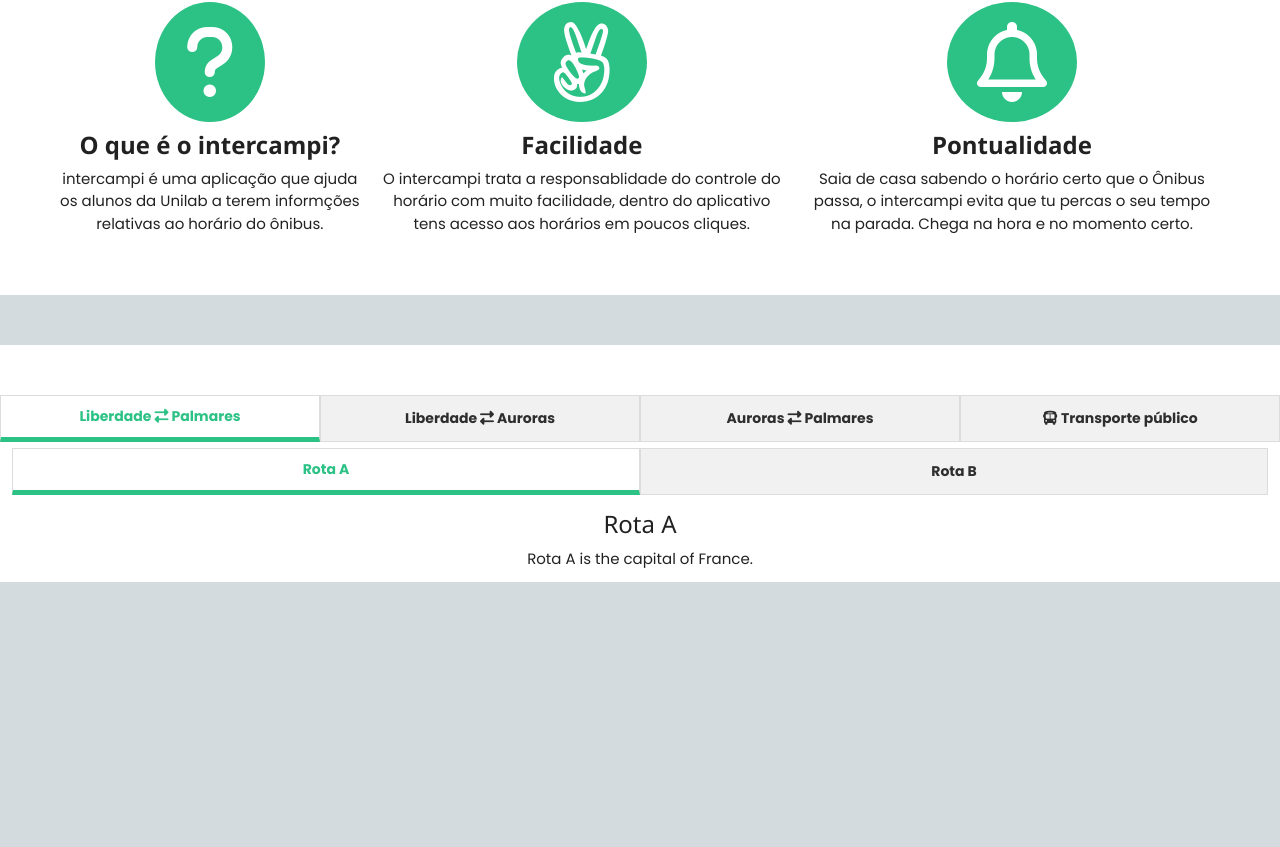
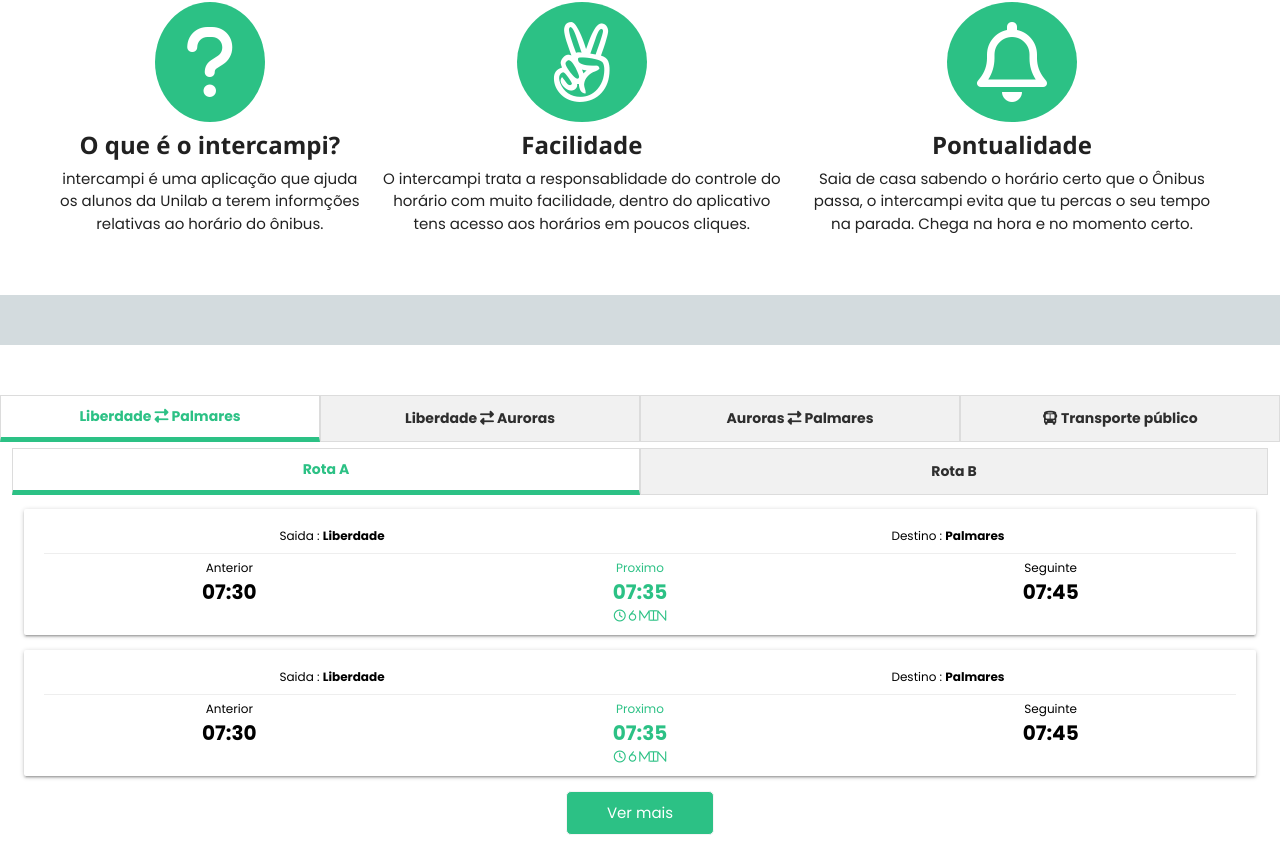
Before and after one commit to luteroelavoco/intercampiapp, a React (Create React App) app: page / in a window 1280 px wide. Shown: the part 718-1565 px from the top of the page. Before the commit the page ends 1300 px from the top, so only its background shows below. Built offline with nearby package versions, Linux system fonts and the light colour scheme.

Commit message:
Parte de Rotas Terminada

```diff
--- /dev/null
+++ b/src/components/CardTime/index.css
@@ -0,0 +1,37 @@
+.card{
+    text-align: center;
+    color: black;
+    padding: 10px 0 10px 0px;
+  }
+
+  .card hr{
+    margin-top: 8px;
+    margin-left: 20px;
+    margin-right: 20px;
+  }
+  .card .top{
+    margin: 0;
+    padding: 8px 0 0 0;
+    display: grid;
+    grid-template-columns: 1fr 1fr;
+  }
+
+  .card .top span{
+    font-weight: bold;
+  }
+
+  .card .bottom{
+    margin-top: -15px;
+    padding: 0;
+    display: grid;
+    grid-template-columns: 4fr 4fr 4fr ;
+  }
+
+  .card .bottom span{
+    font-size: 20px;
+    font-weight: bold;
+  }
+
+  .card .bottom .actual{
+    color: #2CC185;
+  }
--- /dev/null
+++ b/src/components/CardTime/index.js
@@ -0,0 +1,19 @@
+import React from 'react';
+import "./index.css";
+
+export default function CardTime(actual) {
+    return (
+        <div className="card" >
+            <div className="top">
+                <label style={{ color: 'black' }}> Saida : <span>Liberdade</span> </label>
+                <label style={{ color: 'black' }}> Destino : <span>Palmares</span> </label>
+            </div>
+            <hr />
+            <div className="bottom">
+                <label style={{ color: 'black' }}>Anterior <br /> <span>07:30</span></label>
+                <label className="actual" >Proximo <br /><span>07:35</span><br /> <i class="far fa-clock"> 6 min </i></label>
+                <label style={{ color: 'black' }}>Seguinte <br /> <span>07:45</span></label>
+            </div>
+        </div>
+    )
+}
--- a/src/components/Header/index.js
+++ b/src/components/Header/index.js
@@ -26,7 +26,7 @@
             title: "Rotas",
             href: "rotas",
             active: false,
-            offset: 0,
+            offset: -260,
         },
 
 
--- /dev/null
+++ b/src/components/Tabelas/SubTabela/index.css
@@ -0,0 +1,21 @@
+
+.tabehorarios .linha{
+    display: grid;
+    grid-template-columns: 4fr 4fr 4fr;
+    margin: 0;
+    padding: 8px 0 0 0;
+}
+
+.tabehorarios hr{
+    margin: 0;
+    padding: 0;
+}
+
+.tophorarios{
+    display: grid;
+    grid-template-columns: 4fr 4fr 4fr;
+}
+
+.card .tophorarios span{
+    font-weight: bold;
+  }
--- /dev/null
+++ b/src/components/Tabelas/SubTabela/index.js
@@ -0,0 +1,40 @@
+import React, { useEffect, useState } from 'react';
+import "./index.css";
+
+export default function SubTabelas() {
+    return (
+        <div className="card">
+            <div className="tophorarios">
+                <label style={{ color: 'black' }}> <span>Nº</span></label>
+                <label style={{ color: 'black' }}><span>Saida:</span> Liberdade</label>
+                <label style={{ color: 'black' }}><span>Saida:</span> Palmares</label>
+            </div>
+            <div className="tabehorarios">
+                <div className="linha">
+                    <label> 1 </label>
+                    <label> 07:35</label>
+                    <label> 07:20</label>
+                </div>
+                <hr />
+                <div className="linha">
+                    <label> 2 </label>
+                    <label> 07:35</label>
+                    <label> 07:20</label>
+                </div>
+                <hr />
+                <div className="linha">
+                    <label> 3 </label>
+                    <label> 07:35</label>
+                    <label> 07:20</label>
+                </div>
+                <hr />
+                <div className="linha">
+                    <label> 4 </label>
+                    <label> 07:35</label>
+                    <label> 07:20</label>
+                </div>
+
+            </div>
+        </div>
+    )
+}
--- a/src/components/Tabelas/index.css
+++ b/src/components/Tabelas/index.css
@@ -74,3 +74,22 @@
     display: grid;
     grid-template-columns: 4fr 4fr 4fr;
   }
+
+  .mais .subtabela{
+    display: none;
+  }
+  .mais button{
+    background-color: #2CC185;
+    color: white;
+    padding: 10px 40px 10px 40px;
+    border: 1px solid whitesmoke;
+    border-radius: 5px;
+    cursor: pointer;
+    transition: 0.1s;
+  }
+
+  .mais button:hover{
+    border: 1px solid #2CC185;
+    background-color:white;
+    color: #2CC185;
+  }
--- a/src/components/Tabelas/index.js
+++ b/src/components/Tabelas/index.js
@@ -1,56 +1,10 @@
 import React, { useEffect, useState } from 'react';
-import { Tab } from 'react-materialize';
+import Card from "../CardTime";
+import SubTabela from "./SubTabela";
 import "./index.css";
 
-export default function Tabelas() {
-    const [tabs, setTabs] = useState([
-        {
-            id: 1,
-            origem: "Liberdade",
-            destino: "Palmares",
-            ref: "Rota1",
-            subRotas: ["Rota A", "Rota B"],
-            subRef: ["Rota1A", "Rota1B"],
-            RotaAOrigem:["21:10","21:40"],
-            RotaBOrigem:["22:30","22:50"],
-            RotaADestino:["21:15","23:40"],
-            RotaBDestino:["21:10","23:06"]
-        },
-        {
-            id: 2,
-            origem: "Liberdade",
-            destino: "Auroras",
-            ref: "Rota2",
-            subRotas: ["Rota A", "Rota B"],
-            subRef: ["Rota2A", "Rota2B"]
-        },
-        {
-            id: 3,
-            origem: "Auroras",
-            destino: "Palmares",
-            ref: "Rota3",
-            subRotas: ["Rota A", "Rota B"],
-            subRef: ["Rota3A", "Rota3B"]
-        }
-    ]);
-    const [tabsPub, setTabsPub] = useState([
-        {
-            id: 3,
-            origem: "Redenção",
-            destino: "Fortaleza",
-            ref: "Rota4A",
-            subRotas: ["Dia útil", "SÁB.", "DOM."],
-            subRef: ["diaA", "sabA", "domA"]
-        },
-        {
-            id: 4,
-            origem: "Fortaleza",
-            destino: "Redenção",
-            ref: "Rota4B",
-            subRotas: ["Dia útil", "SÁB.", "DOM."],
-            subRef: ["diaB", "sabB", "domB"]
-        }
-    ])
+export default function Tabelas({ tabs, tabsPub }) {
+
     function openTabela(evt, rotaName) {
         // Declare all variables
         var i, tabcontent, tablinks, pos;
@@ -89,10 +43,10 @@
         }
         document.getElementById(rotaName).style.display = "block";
         evt.currentTarget.className += " active";
-        if(rotaName === "Rota4A"){
+        if (rotaName === "Rota4A") {
             document.getElementsByClassName("_tablinha")[0].click();
         }
-        if(rotaName === "Rota4B"){
+        if (rotaName === "Rota4B") {
             document.getElementsByClassName("_tablinha")[3].click();
         }
     }
@@ -113,8 +67,27 @@
         document.getElementById(rotaName).style.display = "block";
         evt.currentTarget.className += " active";
     }
+    function VerMais(evt) {
+        var elements = document.getElementsByClassName("subtabela");
+        for (var i = 0; i < elements.length; i++) {
+            if (elements[i].style.display === "none") {
+                elements[i].style.display = "block";
+                evt.currentTarget.innerHTML = "Ver menos";
+            }
+            else {
+                elements[i].style.display = "none";
+                evt.currentTarget.innerHTML = "Ver Mais";
+            }
+        }
+        var elementsbuttons = document.getElementsByClassName("vermais");
+        for (var i = 0; i < elementsbuttons.length; i++)
+            elementsbuttons[i].innerHTML = evt.currentTarget.innerHTML;
+    }
     useEffect(() => {
         document.getElementsByClassName("defaultOpen")[0].click();
+        var elements = document.getElementsByClassName("subtabela");
+        for (var i = 0; i < elements.length; i++)
+            elements[i].style.display = "none";
     });
     return (
         <div className="rotas">
@@ -128,13 +101,19 @@
                 <div key={item.id} id={item.ref} className="tabecontent tabela">
                     <div className="tabe _tab">
                         {item.subRotas.map((subitem, index) =>
-                            <button key={index} className="_tablinks" onClick={(e) => openTab(e, item.subRef[index])}>{subitem} </button>
+                            <button key={index} className="_tablinks" onClick={(e) => openTab(e, subitem.ref)}>{subitem.name} </button>
                         )}
                     </div>
                     {item.subRotas.map((subitem, index) =>
-                        <div key={index} id={item.subRef[index]} className="tabecontent tabelinha">
-                            <h3>{subitem}</h3>
-                            <p> {subitem} is the capital of France.</p>
+                        <div key={index} id={subitem.ref} className="tabecontent tabelinha">
+                            <Card />
+                            <Card />
+                            <div className="mais">
+                                <div className="subtabela">
+                                    <SubTabela />
+                                </div>
+                                <button className="vermais" onClick={(e) => VerMais(e)}>Ver mais</button>
+                            </div>
                         </div>
                     )}
 
@@ -155,9 +134,16 @@
                         </div>
                         {item.subRotas.map((subitem, index) =>
                             <div key={index} id={item.subRef[index]} className="tabecontent tabelinhaP">
-                                <h3>{subitem}</h3>
-                                <p> {subitem} is the capital of France.</p>
+                                <Card />
+                                <Card />
+                                <div className="mais">
+                                    <div className="subtabela">
+                                        <SubTabela />
+                                    </div>
+                                    <button className="vermais" onClick={(e) => VerMais(e)}>Ver mais</button>
+                                </div>
                             </div>
+
                         )}
                     </div>
                 )}
--- a/src/pages/Rotas/index.js
+++ b/src/pages/Rotas/index.js
@@ -1,12 +1,89 @@
-import React, { useEffect } from 'react';
+import React, { useEffect, useState } from 'react';
 import "./index.css";
 import Tabela from "../../components/Tabelas";
 export default function Rotas() {
+    const [tabs, setTabs] = useState([
+        {
+            id: 1,
+            origem: "Liberdade",
+            destino: "Palmares",
+            ref: "Rota1",
+            subRotas: [{
+                name: "Rota A",
+                ref: "Rota1A",
+                origem: ["21:10", "21:40"],
+                destino: ["21:10", "21:40"]
+            },
+            {
+                name: "Rota B",
+                ref: "Rota1B",
+                origem: ["21:10", "21:40"],
+                destino: ["21:10", "21:40"]
+            }
+            ],
 
+        },
+        {
+            id: 2,
+            origem: "Liberdade",
+            destino: "Auroras",
+            ref: "Rota2",
+            subRotas: [{
+                name: "Rota A",
+                ref: "Rota2A",
+                origem: ["21:10", "21:40"],
+                destino: ["21:10", "21:40"]
+            },
+            {
+                name: "Rota B",
+                ref: "Rota2B",
+                origem: ["21:10", "21:40"],
+                destino: ["21:10", "21:40"]
+            }
+            ],
+        },
+        {
+            id: 3,
+            origem: "Auroras",
+            destino: "Palmares",
+            ref: "Rota3",
+            subRotas: [{
+                name: "Rota A",
+                ref: "Rota3A",
+                origem: ["21:10", "21:40"],
+                destino: ["21:10", "21:40"]
+            },
+            {
+                name: "Rota B",
+                ref: "Rota3B",
+                origem: ["21:10", "21:40"],
+                destino: ["21:10", "21:40"]
+            }
+            ],
+        }
+    ]);
+    const [tabsPub, setTabsPub] = useState([
+        {
+            id: 3,
+            origem: "Redenção",
+            destino: "Fortaleza",
+            ref: "Rota4A",
+            subRotas: ["Dia útil", "SÁB.", "DOM."],
+            subRef: ["diaA", "sabA", "domA"]
+        },
+        {
+            id: 4,
+            origem: "Fortaleza",
+            destino: "Redenção",
+            ref: "Rota4B",
+            subRotas: ["Dia útil", "SÁB.", "DOM."],
+            subRef: ["diaB", "sabB", "domB"]
+        }
+    ])
 
     return (
         <div className="rotas">
-           <Tabela/>
+            <Tabela tabs={tabs} tabsPub={tabsPub} />
         </div>
     )
 }
```
